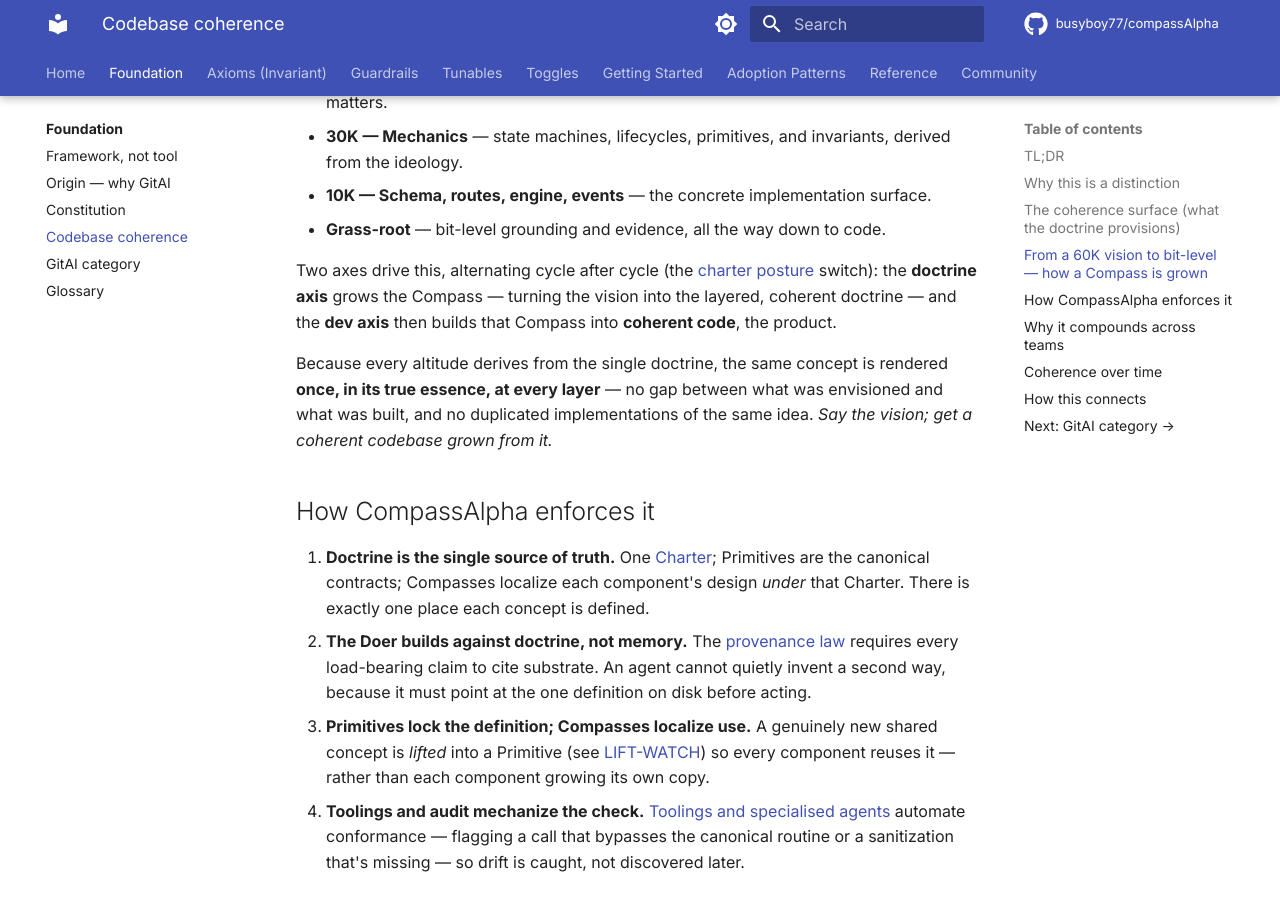
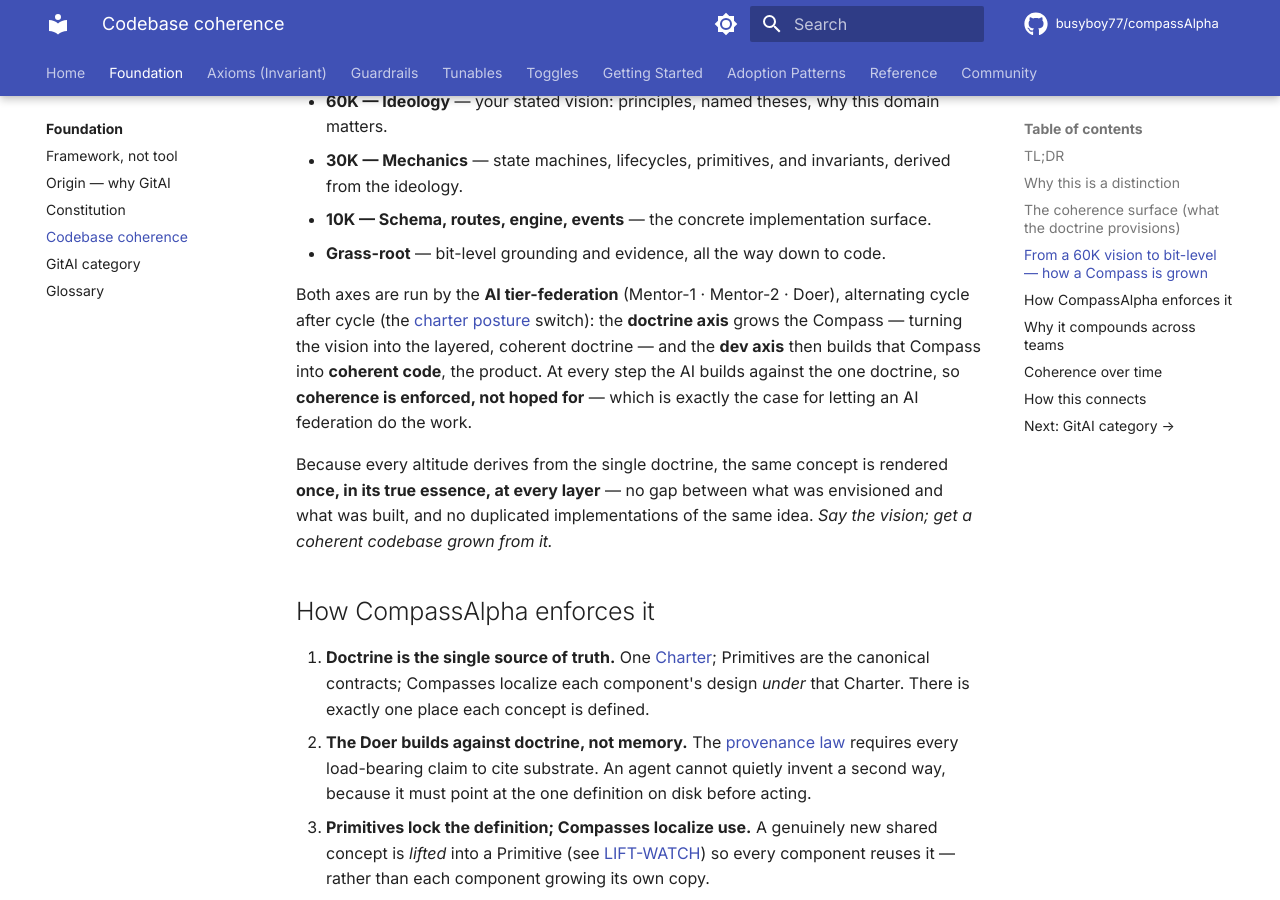
Before and after one commit to busyboy77/compassAlpha, an MkDocs documentation site: the page built from docs/00-foundation/codebase-coherence.md, in a window 1280 px wide and 900 px high, scrolled down 2441 px. Built offline with MkDocs 1.6.1 and Material for MkDocs 9.7.7, drawn with Linux system fonts in a browser that asks for light colours; comment, search, counter and statistics services are not loaded.

Commit message:
Redesign compass-cycle diagram: show the AI federation + AI-enforced coherence
The diagram now makes the AI's role explicit (the business case): tiered AI
federations (Mentor-1/Mentor-2/Doer) drive BOTH axes — doctrine grows the
Compass, dev builds the code — over an AI-enforced codebase-coherence
foundation that underlies both. The product reads as a real coherent codebase
(identical-shape module emblems + coherent seal), not abstract blocks. Added a
"why an AI federation" business-case panel and the founder as a thin relay.
Cycle arc rerouted clear of the headers. Coherence page alt-text + prose
updated to the AI framing. Rendered and visually verified.

Co-Authored-By: Claude Opus 4.8 (1M context) <noreply@anthropic.com>

```diff
--- a/docs/00-foundation/codebase-coherence.md
+++ b/docs/00-foundation/codebase-coherence.md
@@ -38,14 +38,14 @@ The outcome: **one canonical way per concept — no duplicated implementations,
 
 This is the part you can demo. You supply the **60K ideology in plain words** — the vision, the principles, why the domain matters — and the federation **elaborates it downward**, one altitude at a time, each layer bound to the one above:
 
-[![From vision to coherent code — the doctrine axis grows the Compass layer by layer, the dev axis builds it into the product, and the two alternate each cycle](../assets/compass-cycle.svg)](../assets/compass-cycle.svg)
+[![From vision to coherent code — a tiered AI federation grows the Compass layer by layer on the doctrine axis and builds it into coherent code on the dev axis, with AI-enforced coherence binding both](../assets/compass-cycle.svg)](../assets/compass-cycle.svg)
 
 - **60K — Ideology** — your stated vision: principles, named theses, why this domain matters.
 - **30K — Mechanics** — state machines, lifecycles, primitives, and invariants, derived from the ideology.
 - **10K — Schema, routes, engine, events** — the concrete implementation surface.
 - **Grass-root** — bit-level grounding and evidence, all the way down to code.
 
-Two axes drive this, alternating cycle after cycle (the [charter posture](constitution.md) switch): the **doctrine axis** grows the Compass — turning the vision into the layered, coherent doctrine — and the **dev axis** then builds that Compass into **coherent code**, the product.
+Both axes are run by the **AI tier-federation** (Mentor-1 · Mentor-2 · Doer), alternating cycle after cycle (the [charter posture](constitution.md) switch): the **doctrine axis** grows the Compass — turning the vision into the layered, coherent doctrine — and the **dev axis** then builds that Compass into **coherent code**, the product. At every step the AI builds against the one doctrine, so **coherence is enforced, not hoped for** — which is exactly the case for letting an AI federation do the work.
 
 Because every altitude derives from the single doctrine, the same concept is rendered **once, in its true essence, at every layer** — no gap between what was envisioned and what was built, and no duplicated implementations of the same idea. *Say the vision; get a coherent codebase grown from it.*
 
```
Also changed, not shown: docs/assets/compass-cycle.svg.
